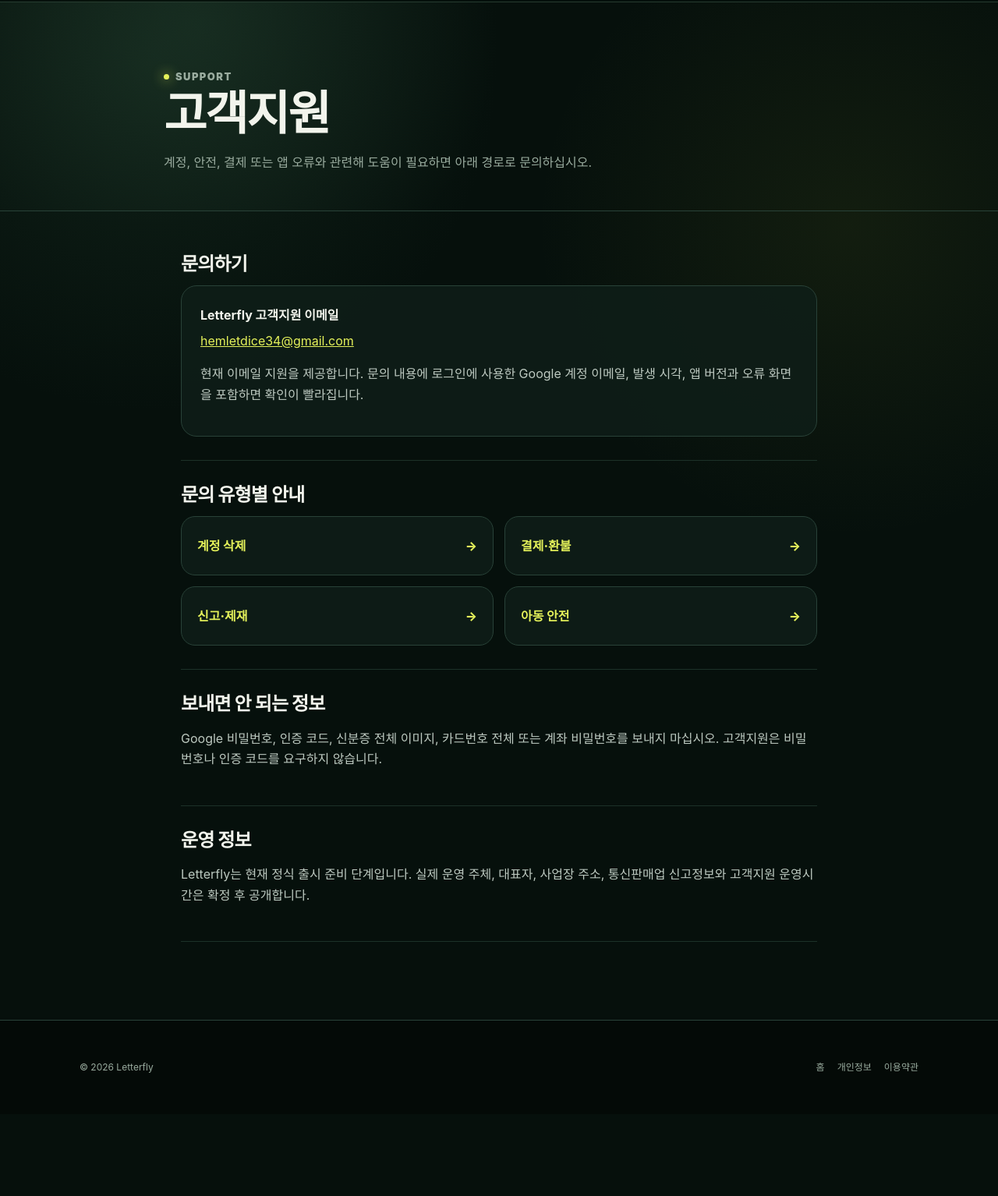
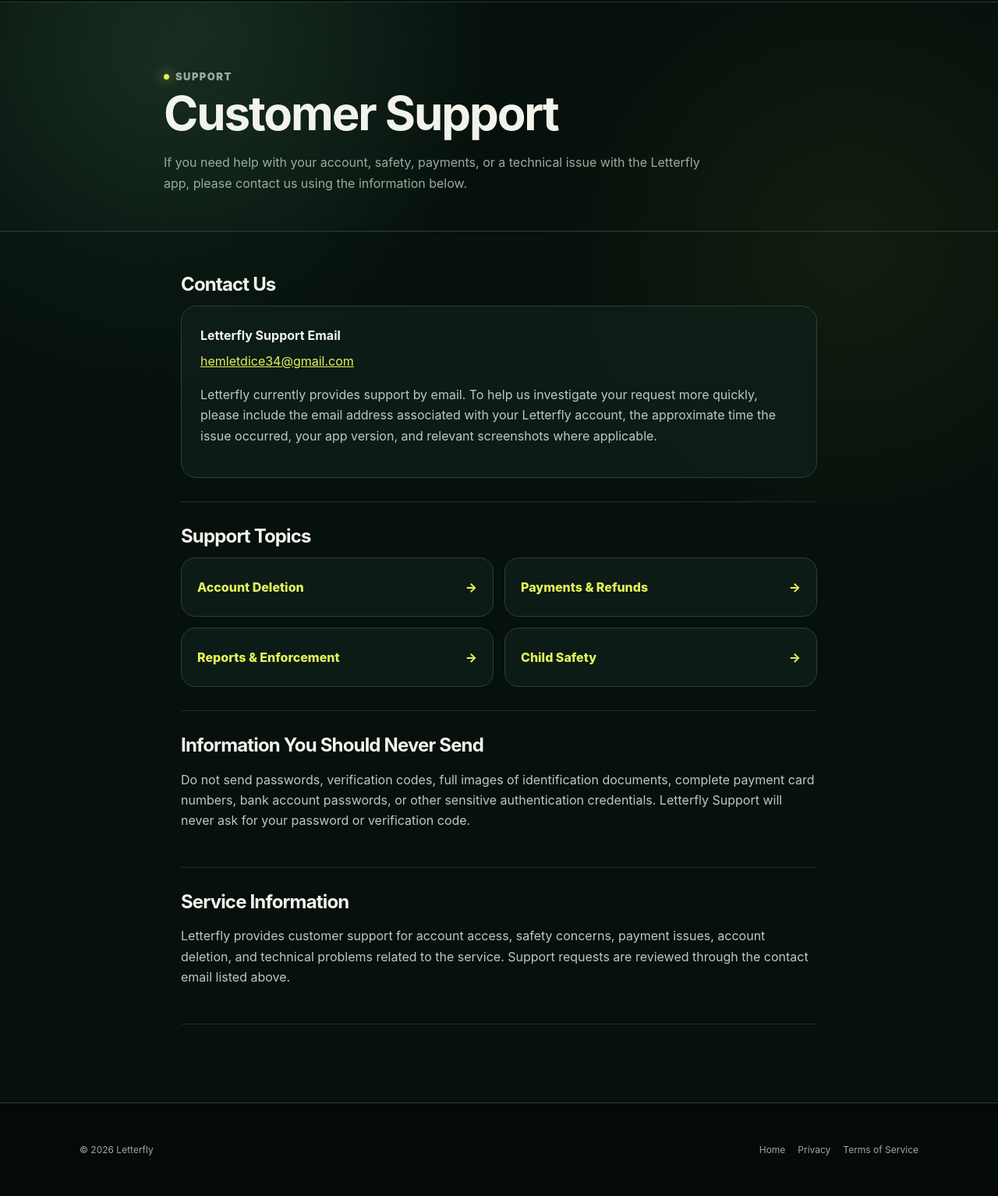
Before and after one commit to letterfly-app/Letterfly, a plain HTML site: page support.html in a window 1280 px wide. Shown: the part 70-1604 px from the top of the page at 78% size. Before the commit the page ends 1499 px from the top, so only its background shows below. Drawn offline with Linux system fonts and the light colour scheme.

Commit message:
Update support.html

```diff
--- a/support.html
+++ b/support.html
@@ -1,8 +1,162 @@
-<!doctype html><html lang="ko"><head><meta charset="utf-8"><meta name="viewport" content="width=device-width,initial-scale=1"><meta name="description" content="Letterfly 고객지원"><meta name="theme-color" content="#06100c"><title>고객지원 | Letterfly</title><link rel="stylesheet" href="style.css"></head>
-<body><a class="skip-link" href="#main">본문으로 이동</a><header class="site-header"><div class="nav-wrap"><a class="brand" href="index.html"><span class="brand-mark"><span class="brand-core"></span></span>Letterfly</a><nav class="desktop-nav"><a href="community.html">안전</a><a href="privacy.html">개인정보</a><a class="nav-cta" href="delete-account.html">계정 삭제</a></nav><details class="mobile-nav"><summary>메뉴</summary><nav class="mobile-panel"><a href="index.html">홈</a><a href="community.html">안전</a><a href="privacy.html">개인정보</a><a href="delete-account.html">계정 삭제</a></nav></details></div></header>
-<main id="main"><div class="legal-hero"><div class="legal-hero-inner"><p class="eyebrow">Support</p><h1>고객지원</h1><p>계정, 안전, 결제 또는 앱 오류와 관련해 도움이 필요하면 아래 경로로 문의하십시오.</p></div></div><article class="legal">
-<section><h2>문의하기</h2><div class="contact-card"><strong>Letterfly 고객지원 이메일</strong><a href="mailto:hemletdice34@gmail.com">hemletdice34@gmail.com</a><p>현재 이메일 지원을 제공합니다. 문의 내용에 로그인에 사용한 Google 계정 이메일, 발생 시각, 앱 버전과 오류 화면을 포함하면 확인이 빨라집니다.</p></div></section>
-<section><h2>문의 유형별 안내</h2><div class="policy-grid"><a class="policy-link" href="delete-account.html">계정 삭제 <span>→</span></a><a class="policy-link" href="refund.html">결제·환불 <span>→</span></a><a class="policy-link" href="community.html">신고·제재 <span>→</span></a><a class="policy-link" href="child-safety.html">아동 안전 <span>→</span></a></div></section>
-<section><h2>보내면 안 되는 정보</h2><p>Google 비밀번호, 인증 코드, 신분증 전체 이미지, 카드번호 전체 또는 계좌 비밀번호를 보내지 마십시오. 고객지원은 비밀번호나 인증 코드를 요구하지 않습니다.</p></section>
-<section><h2>운영 정보</h2><p>Letterfly는 현재 정식 출시 준비 단계입니다. 실제 운영 주체, 대표자, 사업장 주소, 통신판매업 신고정보와 고객지원 운영시간은 확정 후 공개합니다.</p></section>
-</article></main><footer class="site-footer"><div class="footer-wrap"><p class="footer-copy">© 2026 Letterfly</p><nav class="footer-links"><a href="index.html">홈</a><a href="privacy.html">개인정보</a><a href="terms.html">이용약관</a></nav></div></footer></body></html>
+<!doctype html>
+<html lang="en">
+<head>
+  <meta charset="utf-8">
+  <meta name="viewport" content="width=device-width,initial-scale=1">
+  <meta name="description" content="Letterfly Customer Support">
+  <meta name="theme-color" content="#06100c">
+  <title>Support | Letterfly</title>
+  <link rel="stylesheet" href="style.css">
+</head>
+
+<body>
+  <a class="skip-link" href="#main">Skip to main content</a>
+
+  <header class="site-header">
+    <div class="nav-wrap">
+
+      <a class="brand" href="index.html">
+        <span class="brand-mark">
+          <span class="brand-core"></span>
+        </span>
+        Letterfly
+      </a>
+
+      <nav class="desktop-nav">
+        <a href="community.html">Safety</a>
+        <a href="privacy.html">Privacy</a>
+        <a class="nav-cta" href="delete-account.html">Account Deletion</a>
+      </nav>
+
+      <details class="mobile-nav">
+        <summary>Menu</summary>
+
+        <nav class="mobile-panel">
+          <a href="index.html">Home</a>
+          <a href="community.html">Safety</a>
+          <a href="privacy.html">Privacy</a>
+          <a href="delete-account.html">Account Deletion</a>
+        </nav>
+      </details>
+
+    </div>
+  </header>
+
+
+  <main id="main">
+
+    <div class="legal-hero">
+      <div class="legal-hero-inner">
+
+        <p class="eyebrow">Support</p>
+
+        <h1>Customer Support</h1>
+
+        <p>
+          If you need help with your account, safety, payments,
+          or a technical issue with the Letterfly app,
+          please contact us using the information below.
+        </p>
+
+      </div>
+    </div>
+
+
+    <article class="legal">
+
+      <section>
+        <h2>Contact Us</h2>
+
+        <div class="contact-card">
+
+          <strong>Letterfly Support Email</strong>
+
+          <a href="mailto:hemletdice34@gmail.com">
+            hemletdice34@gmail.com
+          </a>
+
+          <p>
+            Letterfly currently provides support by email.
+            To help us investigate your request more quickly,
+            please include the email address associated with your Letterfly account,
+            the approximate time the issue occurred,
+            your app version, and relevant screenshots where applicable.
+          </p>
+
+        </div>
+      </section>
+
+
+      <section>
+        <h2>Support Topics</h2>
+
+        <div class="policy-grid">
+
+          <a class="policy-link" href="delete-account.html">
+            Account Deletion <span>→</span>
+          </a>
+
+          <a class="policy-link" href="refund.html">
+            Payments & Refunds <span>→</span>
+          </a>
+
+          <a class="policy-link" href="community.html">
+            Reports & Enforcement <span>→</span>
+          </a>
+
+          <a class="policy-link" href="child-safety.html">
+            Child Safety <span>→</span>
+          </a>
+
+        </div>
+      </section>
+
+
+      <section>
+        <h2>Information You Should Never Send</h2>
+
+        <p>
+          Do not send passwords, verification codes, full images of identification documents,
+          complete payment card numbers, bank account passwords,
+          or other sensitive authentication credentials.
+          Letterfly Support will never ask for your password or verification code.
+        </p>
+      </section>
+
+
+      <section>
+        <h2>Service Information</h2>
+
+        <p>
+          Letterfly provides customer support for account access,
+          safety concerns, payment issues, account deletion,
+          and technical problems related to the service.
+          Support requests are reviewed through the contact email listed above.
+        </p>
+      </section>
+
+    </article>
+
+  </main>
+
+
+  <footer class="site-footer">
+
+    <div class="footer-wrap">
+
+      <p class="footer-copy">
+        © 2026 Letterfly
+      </p>
+
+      <nav class="footer-links">
+        <a href="index.html">Home</a>
+        <a href="privacy.html">Privacy</a>
+        <a href="terms.html">Terms of Service</a>
+      </nav>
+
+    </div>
+
+  </footer>
+
+</body>
+</html>
```
